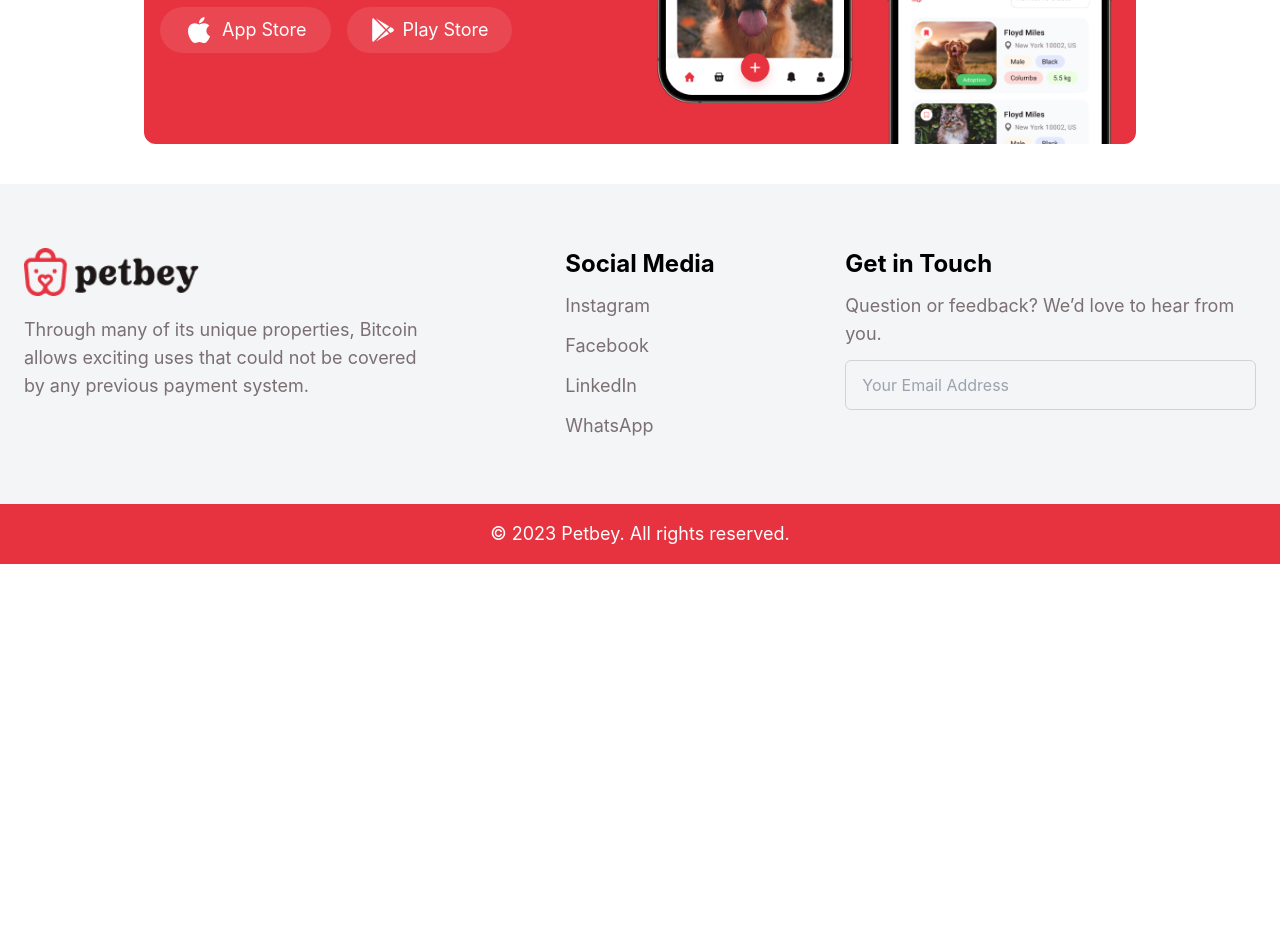
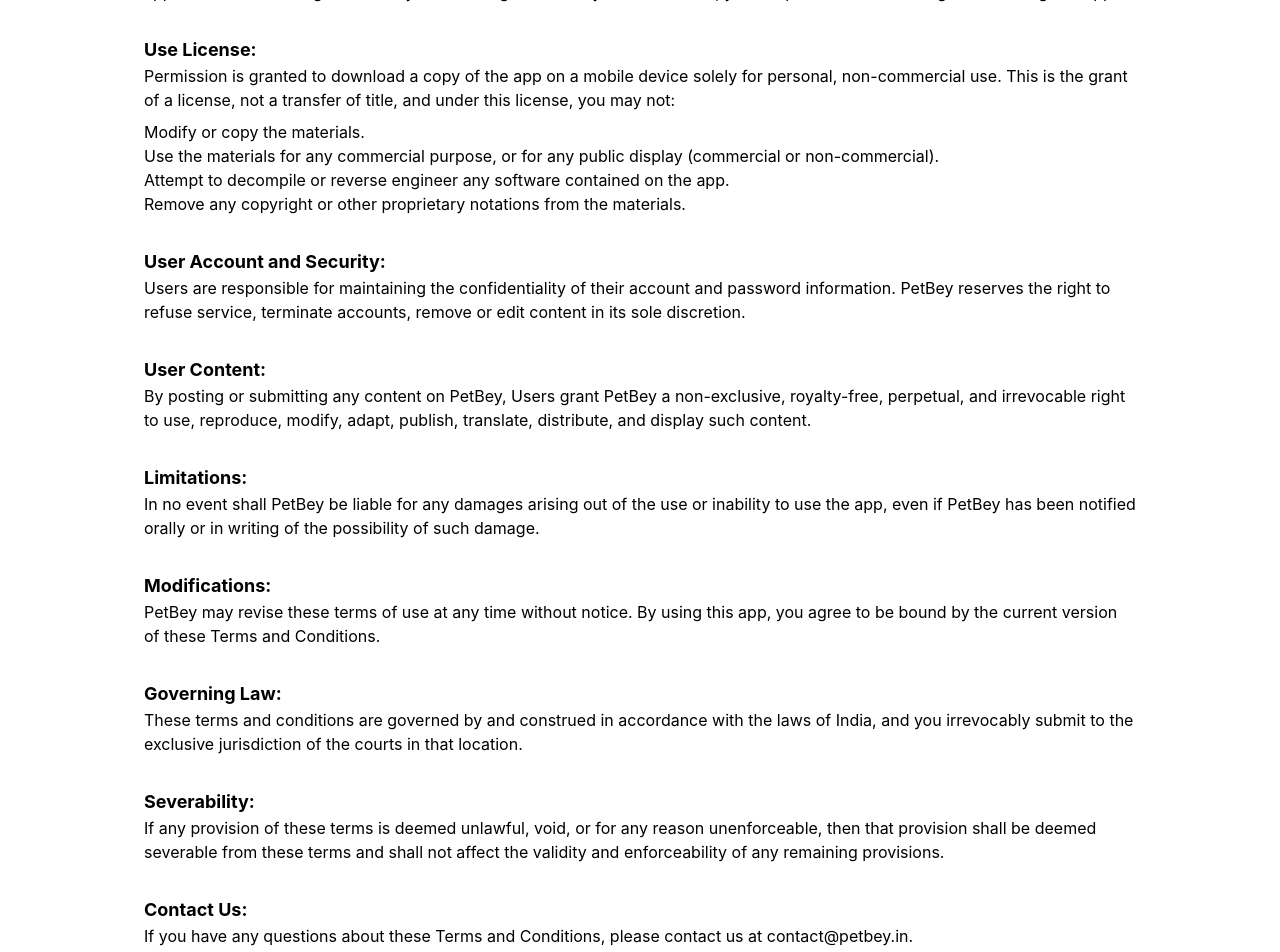
Before and after one commit to dhanush788/petbey, a React (Create React App) app: page /terms in a window 1280 px wide. Shown: the part 280-1232 px from the top of the page. Before the commit the page ends 844 px from the top, so only its background shows below. Built offline with nearby package versions, Linux system fonts and the light colour scheme.

Commit message:
terms and condition added

```diff
--- a/src/App.js
+++ b/src/App.js
@@ -7,6 +7,8 @@
 import { Navbar } from './components/Navbar';
 import { ThemeProvider } from './context/Theme';
 import React from 'react';
+import PrivacyPolicy from './pages/Privacy';
+import TermsAndConditions from './pages/Terms';
 
 
 function App() {
@@ -18,6 +20,8 @@
         <Routes>
           <Route path="/" element={<Home />} />
           <Route path="/contact" element={<Contact />} />
+          <Route path="/privacy" element={<PrivacyPolicy />} />
+          <Route path="/terms" element={<TermsAndConditions />} />
         </Routes>
       </BrowserRouter>
       <Hero7 />
--- a/src/components/Contact/Landing.js
+++ b/src/components/Contact/Landing.js
@@ -4,7 +4,7 @@
 
 const Landing = () => {
   return (
-    <div className='flex flex-col w-full h-full items-center gap-8 md:gap-16 pt-20 py-5 px-6'>
+    <div className='flex flex-col w-full h-full items-center gap-8 md:gap-16 md:pt-20 py-5 px-6'>
       <div className='flex flex-col md:max-w-xl text-center gap-2 md:gap-4'>
         <p className={`${styles.heroHeadText}`}>Get in touch today!</p>
         <p className={`${styles.heroSubText}`}>Ariel Hocsman launched a new career in software development by taking courses on Besnik. What will you be able to do?</p>
--- a/src/components/Hero/Hero.js
+++ b/src/components/Hero/Hero.js
@@ -5,7 +5,7 @@
 
 const Hero = () => {
     return (
-        <div className='flex flex-col md:flex-row w-full h-screen bg-red px-6 md:px-36'>
+        <div className='flex flex-col md:flex-row w-full h-screen bg-red px-6 md:px-36 max-h-[900px]'>
             <div className='flex md:w-1/2 h-full flex-col justify-center sm:justify-end md:justify-center'>
                 <div className='w-full text-white text-center md:text-left'>
                     <p className='font-bold text-3xl md:text-6xl'>Take good care of your small pets.</p>
--- /dev/null
+++ b/src/pages/Privacy.js
@@ -0,0 +1,83 @@
+import React from 'react';
+
+const PrivacyPolicy = () => {
+  const sectionStyle = 'my-8';
+  const sectionContentStyle = 'mb-2';
+  const headingStyle = 'font-bold text-2xl';
+
+  return (
+    <div className="px-6 md:px-36 py-6 pt-20 md:pt-36">
+      <h1 className={`${headingStyle} mb-4`}>Privacy Policy for PetBey</h1>
+
+      <p className="text-sm text-gray-600">
+        This Privacy Policy governs the manner in which PetBey collects, uses, maintains, and discloses information collected from users ("User" or "You") of the PetBey mobile application.
+      </p>
+
+      <div className={sectionStyle}>
+        <h2 className={`${headingStyle} text-lg`}>Personal Identification Information:</h2>
+        <p className={sectionContentStyle}>
+          PetBey may collect personal identification information from Users in various ways, including but not limited to when Users register on the app, place an order, fill out a form, and in connection with other activities, services, features, or resources made available on our app. Users may be asked for, as appropriate, name, email address, phone number, and other relevant details.
+        </p>
+      </div>
+
+      <div className={sectionStyle}>
+        <h2 className={`${headingStyle} text-lg`}>Non-Personal Identification Information:</h2>
+        <p className={sectionContentStyle}>
+          PetBey may collect non-personal identification information about Users whenever they interact with our app. Non-personal identification information may include the device name, model, operating system, and other technical details.
+        </p>
+      </div>
+
+      <div className={sectionStyle}>
+        <h2 className={`${headingStyle} text-lg`}>How We Use Collected Information:</h2>
+        <ul className={sectionContentStyle}>
+          <li>To improve customer service</li>
+          <li>To personalize user experience</li>
+          <li>To improve our app</li>
+          <li>To send periodic emails or notifications</li>
+          <li>To process transactions</li>
+          <li>To run promotions, surveys, or other app features</li>
+        </ul>
+      </div>
+
+      <div className={sectionStyle}>
+        <h2 className={`${headingStyle} text-lg`}>How We Protect Your Information:</h2>
+        <p className={sectionContentStyle}>
+          PetBey adopts appropriate data collection, storage, and processing practices and security measures to protect against unauthorized access, alteration, disclosure, or destruction of your personal information, username, password, transaction information, and data stored on our app.
+        </p>
+      </div>
+
+      <div className={sectionStyle}>
+        <h2 className={`${headingStyle} text-lg`}>Sharing Your Personal Information:</h2>
+        <p className={sectionContentStyle}>
+          PetBey does not sell, trade, or rent Users' personal identification information to others. We may share generic aggregated demographic information not linked to any personal identification information regarding visitors and users with our business partners, trusted affiliates, and advertisers.
+        </p>
+      </div>
+
+      <div className={sectionStyle}>
+        <h2 className={`${headingStyle} text-lg`}>Changes to This Privacy Policy:</h2>
+        <p className={sectionContentStyle}>
+          PetBey has the discretion to update this Privacy Policy at any time. When we do, we will revise the updated date at the bottom of this page. We encourage Users to frequently check this page for any changes to stay informed about how we are helping to protect the personal information we collect.
+        </p>
+      </div>
+
+      <div className={sectionStyle}>
+        <h2 className={`${headingStyle} text-lg`}>Your Acceptance of These Terms:</h2>
+        <p className={sectionContentStyle}>
+          By using this app, you signify your acceptance of this policy. If you do not agree to this policy, please do not use our app. Your continued use of the app following the posting of changes to this policy will be deemed your acceptance of those changes.
+        </p>
+      </div>
+
+      <div className={sectionStyle}>
+        <h2 className={`${headingStyle} text-lg`}>Contact Us:</h2>
+        <p className={sectionContentStyle}>
+          If you have any questions about this Privacy Policy, the practices of this app, or your dealings with this app, please contact us at <a href="mailto:contact@petbey.in">contact@petbey.in</a>.
+        </p>
+        <p className={sectionContentStyle}>
+          This Privacy Policy was last updated on 10 December 2023.
+        </p>
+      </div>
+    </div>
+  );
+}
+
+export default PrivacyPolicy;
--- /dev/null
+++ b/src/pages/Terms.js
@@ -0,0 +1,84 @@
+import React from 'react';
+
+const TermsAndConditions = () => {
+  const sectionStyle = 'my-8'; // Adjust margin top and bottom between sections as needed
+  const sectionContentStyle = 'mb-2'; // Adjust margin bottom for section content as needed
+  const headingStyle = 'font-bold text-2xl'; // Heading styles
+
+  return (
+    <div className="px-6 md:px-36 py-6 pt-20 md:pt-36">
+      <h1 className={`${headingStyle} mb-4`}>Terms and Conditions for PetBey</h1>
+
+      <div className={sectionStyle}>
+        <h2 className={`${headingStyle} text-lg`}>Acceptance of Terms:</h2>
+        <p className={sectionContentStyle}>
+          By using the PetBey mobile application ("App"), you agree to be bound by these Terms and Conditions, our Privacy Policy, and all applicable laws and regulations. If you do not agree with any of these terms, you are prohibited from using or accessing this app.
+        </p>
+      </div>
+
+      <div className={sectionStyle}>
+        <h2 className={`${headingStyle} text-lg`}>Use License:</h2>
+        <p className={sectionContentStyle}>
+          Permission is granted to download a copy of the app on a mobile device solely for personal, non-commercial use. This is the grant of a license, not a transfer of title, and under this license, you may not:
+        </p>
+        <ul className={sectionContentStyle}>
+          <li>Modify or copy the materials.</li>
+          <li>Use the materials for any commercial purpose, or for any public display (commercial or non-commercial).</li>
+          <li>Attempt to decompile or reverse engineer any software contained on the app.</li>
+          <li>Remove any copyright or other proprietary notations from the materials.</li>
+        </ul>
+      </div>
+
+      <div className={sectionStyle}>
+        <h2 className={`${headingStyle} text-lg`}>User Account and Security:</h2>
+        <p className={sectionContentStyle}>
+          Users are responsible for maintaining the confidentiality of their account and password information. PetBey reserves the right to refuse service, terminate accounts, remove or edit content in its sole discretion.
+        </p>
+      </div>
+
+      <div className={sectionStyle}>
+        <h2 className={`${headingStyle} text-lg`}>User Content:</h2>
+        <p className={sectionContentStyle}>
+          By posting or submitting any content on PetBey, Users grant PetBey a non-exclusive, royalty-free, perpetual, and irrevocable right to use, reproduce, modify, adapt, publish, translate, distribute, and display such content.
+        </p>
+      </div>
+
+      <div className={sectionStyle}>
+        <h2 className={`${headingStyle} text-lg`}>Limitations:</h2>
+        <p className={sectionContentStyle}>
+          In no event shall PetBey be liable for any damages arising out of the use or inability to use the app, even if PetBey has been notified orally or in writing of the possibility of such damage.
+        </p>
+      </div>
+
+      <div className={sectionStyle}>
+        <h2 className={`${headingStyle} text-lg`}>Modifications:</h2>
+        <p className={sectionContentStyle}>
+          PetBey may revise these terms of use at any time without notice. By using this app, you agree to be bound by the current version of these Terms and Conditions.
+        </p>
+      </div>
+
+      <div className={sectionStyle}>
+        <h2 className={`${headingStyle} text-lg`}>Governing Law:</h2>
+        <p className={sectionContentStyle}>
+          These terms and conditions are governed by and construed in accordance with the laws of India, and you irrevocably submit to the exclusive jurisdiction of the courts in that location.
+        </p>
+      </div>
+
+      <div className={sectionStyle}>
+        <h2 className={`${headingStyle} text-lg`}>Severability:</h2>
+        <p className={sectionContentStyle}>
+          If any provision of these terms is deemed unlawful, void, or for any reason unenforceable, then that provision shall be deemed severable from these terms and shall not affect the validity and enforceability of any remaining provisions.
+        </p>
+      </div>
+
+      <div className={sectionStyle}>
+        <h2 className={`${headingStyle} text-lg`}>Contact Us:</h2>
+        <p className={sectionContentStyle}>
+          If you have any questions about these Terms and Conditions, please contact us at <a href="mailto:contact@petbey.in">contact@petbey.in</a>.
+        </p>
+      </div>
+    </div>
+  );
+}
+
+export default TermsAndConditions;
```
